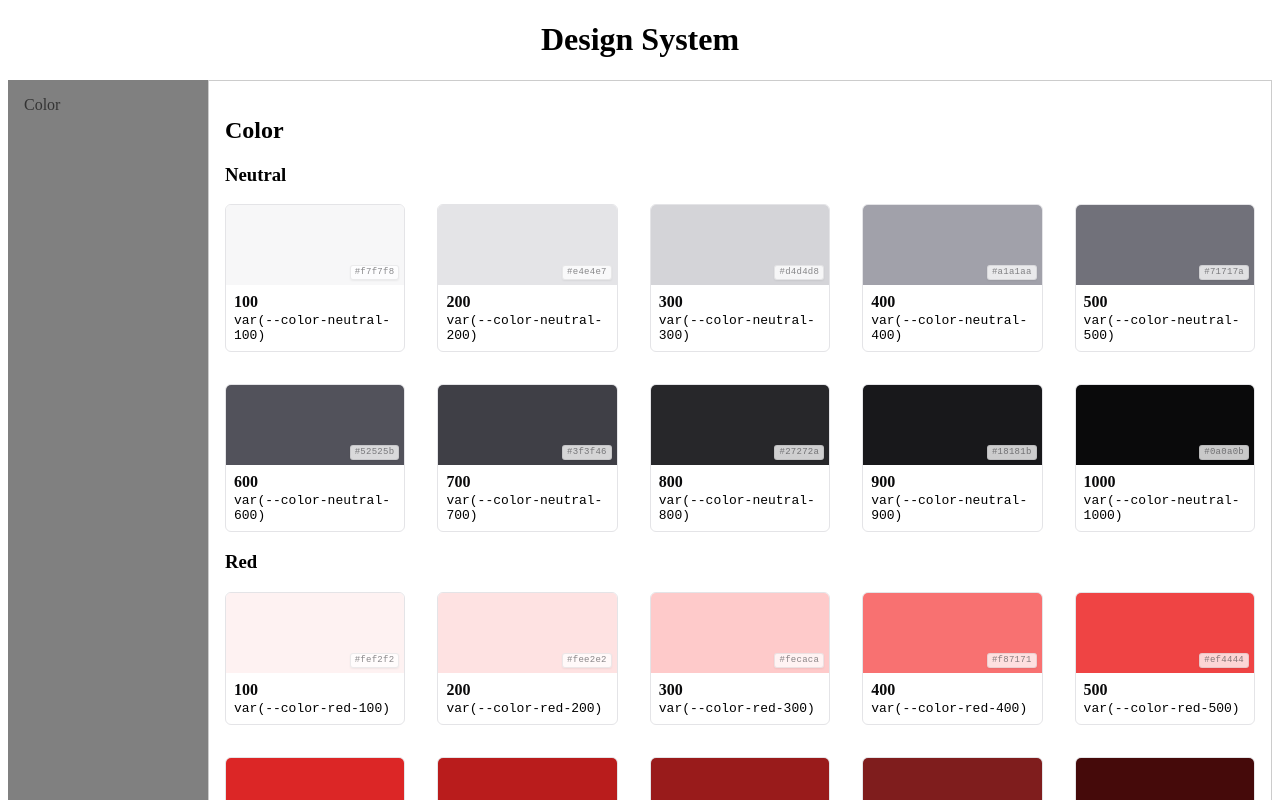
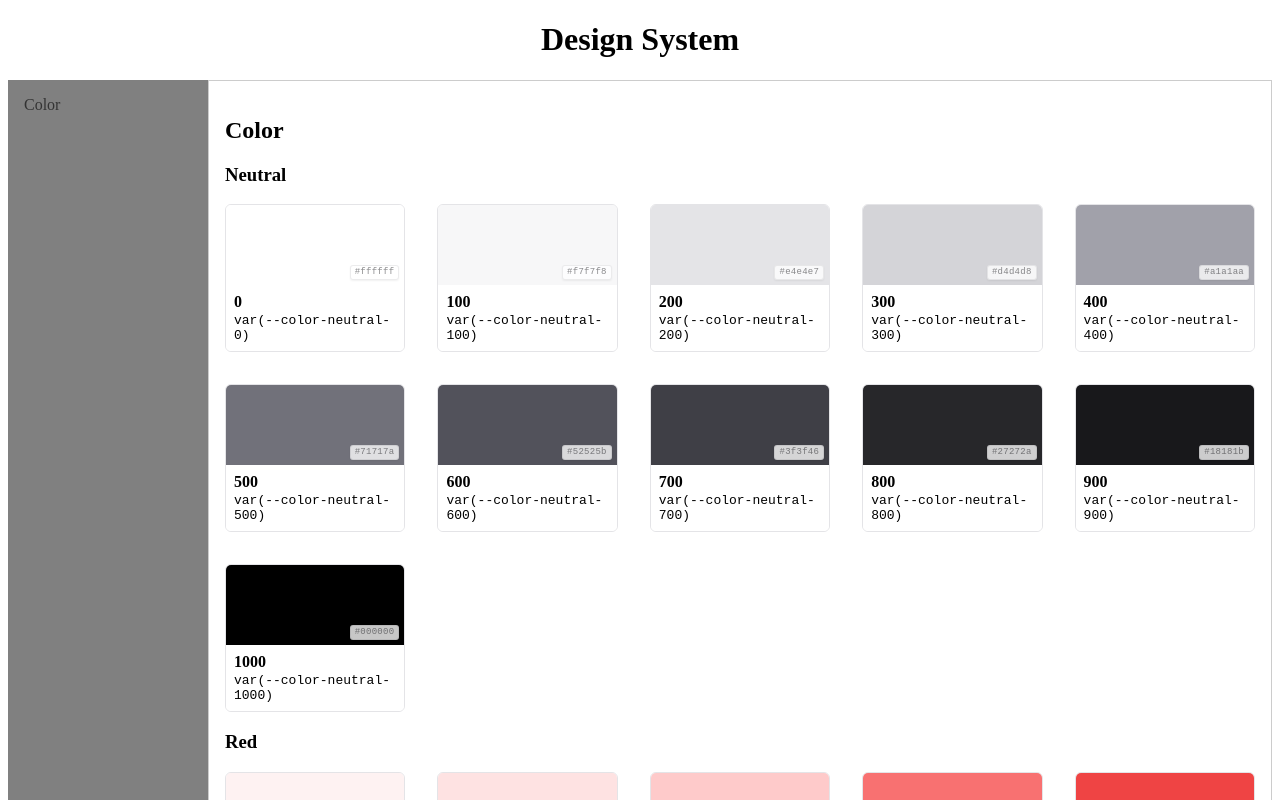
Before and after one commit to mikaelakihl/designsystem, a React (Vite) app: page / in a window 1280 px wide. Shown: the top 800 px of the page. Built offline with nearby package versions, Linux system fonts and the light colour scheme.

Commit message:
feat: add neutral color shades to color swatch and update styles for improved accessibility

```diff
--- a/src/App.tsx
+++ b/src/App.tsx
@@ -25,6 +25,8 @@ function ColorSwatch({ name, hex, cssVar }: { name: string; hex: string; cssVar:
 }
 
 const SHADES = [100, 200, 300, 400, 500, 600, 700, 800, 900, 1000] as const
+
+const NEUTRAL_SHADES = [0, ...SHADES] as const
 
 const COLOR_CATEGORIES = [
   { label: 'Neutral', prefix: 'neutral' },
@@ -64,13 +66,13 @@ function App() {
               <div key={prefix}>
                 <h3>{label}</h3>
                 <div className={styles.colorGrid}>
-                  {SHADES.map((shade) => {
+                  {(prefix === 'neutral' ? NEUTRAL_SHADES : SHADES).map((shade) => {
                     const cssVar = `var(--color-${prefix}-${shade})`
                     return (
                       <ColorSwatch
                         key={shade}
                         name={String(shade)}
-                        hex={paletteHex[prefix][shade]}
+                        hex={(paletteHex[prefix] as Record<number, string>)[shade]}
                         cssVar={cssVar}
                       />
                     )
--- a/src/color-tokens.css
+++ b/src/color-tokens.css
@@ -1,9 +1,10 @@
 /**
- * Primitive color scales: 100 = lightest, 1000 = darkest.
- * Tweak hex values to match your brand; naming stays stable.
+ * Primitive color scales: 100 = lightest step in the ramp, 1000 = darkest.
+ * Neutral also defines 0 (white) and 1000 (black) as bookends.
  */
 :root {
   /* Neutral */
+  --color-neutral-0: #ffffff;
   --color-neutral-100: #f7f7f8;
   --color-neutral-200: #e4e4e7;
   --color-neutral-300: #d4d4d8;
@@ -13,7 +14,7 @@
   --color-neutral-700: #3f3f46;
   --color-neutral-800: #27272a;
   --color-neutral-900: #18181b;
-  --color-neutral-1000: #0a0a0b;
+  --color-neutral-1000: #000000;
 
   /* Red */
   --color-red-100: #fef2f2;
--- a/src/paletteHex.ts
+++ b/src/paletteHex.ts
@@ -3,6 +3,7 @@
  */
 export const paletteHex = {
   neutral: {
+    0: '#ffffff',
     100: '#f7f7f8',
     200: '#e4e4e7',
     300: '#d4d4d8',
@@ -12,7 +13,7 @@ export const paletteHex = {
     700: '#3f3f46',
     800: '#27272a',
     900: '#18181b',
-    1000: '#0a0a0b',
+    1000: '#000000',
   },
   red: {
     100: '#fef2f2',
```
